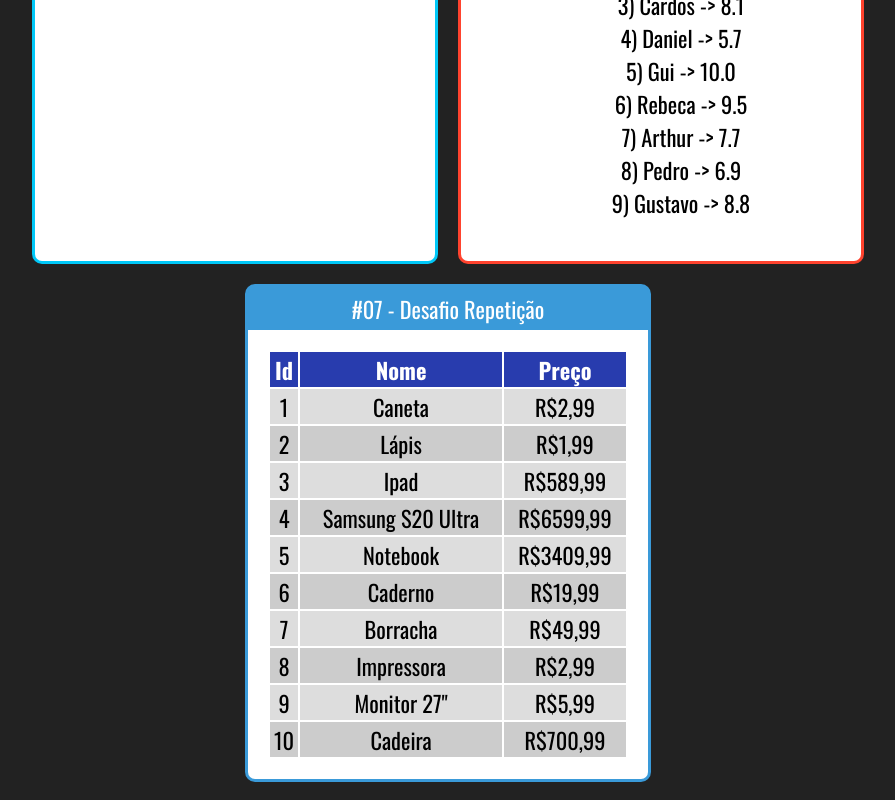
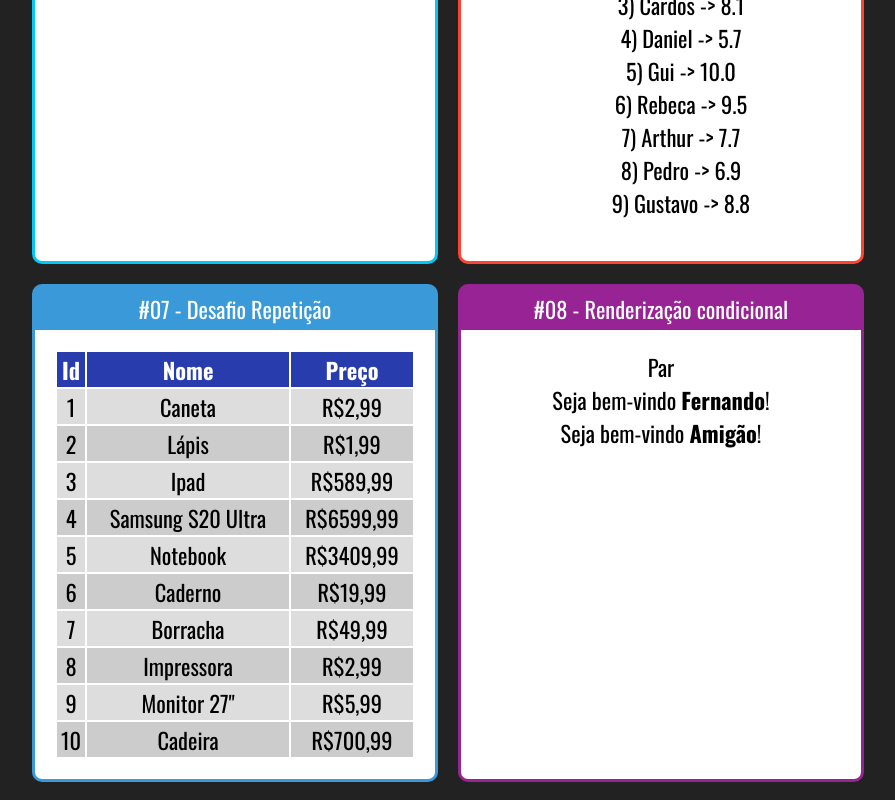
Before and after one commit to CardosoRepository/react-redux, a React (Create React App) app: page / in a window 1280 px wide. Shown: the part 887-1687 px from the top of the page, without its empty margins (192-1087 px from the left). Built offline with nearby package versions, Linux system fonts and the light colour scheme.

Commit message:
Aula 32: Condicional 2

```diff
--- a/src/app.jsx
+++ b/src/app.jsx
@@ -10,6 +10,8 @@ import Family from "./components/basics/Family";
 import FamilyMember from "./components/basics/FamilyMember";
 import StudentsList from "./components/repetition/StudentsList";
 import ProductsTable from "./components/repetition/ProductsTable";
+import EvenOrOdd from "./components/conditional/EvenOrOdd";
+import UserInfo from "./components/conditional/UserInfo";
 
 export default (_) => (
     <div className="App">
@@ -44,6 +46,11 @@ export default (_) => (
             <Card title="#07 - Desafio Repetição" color="#3A9AD9">
                 <ProductsTable />
             </Card>
+            <Card title="#08 - Renderização condicional" color="#982395">
+                <EvenOrOdd number={20}/>
+                <UserInfo user={{ name: 'Fernando' }} />
+                <UserInfo user={{ email: 'fer@nando.com' }} />
+            </Card>
         </div>
     </div>
 );
--- /dev/null
+++ b/src/components/conditional/EvenOrOdd.jsx
@@ -0,0 +1,6 @@
+import React from "react";
+
+export default (props) => {
+    const isEven = props.number % 2 === 0;
+    return <div>{isEven ? <span>Par</span> : <span>Ímpar</span>}</div>;
+};
--- /dev/null
+++ b/src/components/conditional/If.js
@@ -0,0 +1,7 @@
+export default (props) => {
+    if (props.test) {
+        return props.children;
+    } else {
+        return false;
+    }
+};
--- /dev/null
+++ b/src/components/conditional/UserInfo.jsx
@@ -0,0 +1,22 @@
+import React from "react";
+import If from './If'
+
+export default props => {
+    const user = props.user || {}
+    return (
+        <div>
+            <If test={user && user.name}>
+                Seja bem-vindo <strong>{ user.name }</strong>!
+            </If>
+            <If test={!user || !user.name}>
+                Seja bem-vindo <strong>{ 'Amigão' }</strong>!
+            </If>
+            {/* <If test={user && user.name}>
+                Seja bem-vindo <strong>{ 'Amigão' }</strong>!
+                <Else>
+                    Seja bem-vindo <strong>{ 'Amigão' }</strong>!
+                </Else>
+            </If> */}
+        </div>
+    )
+}
--- a/src/data/products.js
+++ b/src/data/products.js
@@ -7,7 +7,7 @@ const products = [
     { id: 6, name: 'Caderno', price: 19.99},
     { id: 7, name: 'Borracha', price: 49.99},
     { id: 8, name: 'Impressora', price: 2.99},
-    { id: 9, name: 'Monitor 27\"', price: 5.99},
+    { id: 9, name: 'Monitor 27"', price: 5.99},
     { id: 10, name: 'Cadeira', price: 700.99},
 ]
 export default products
```
